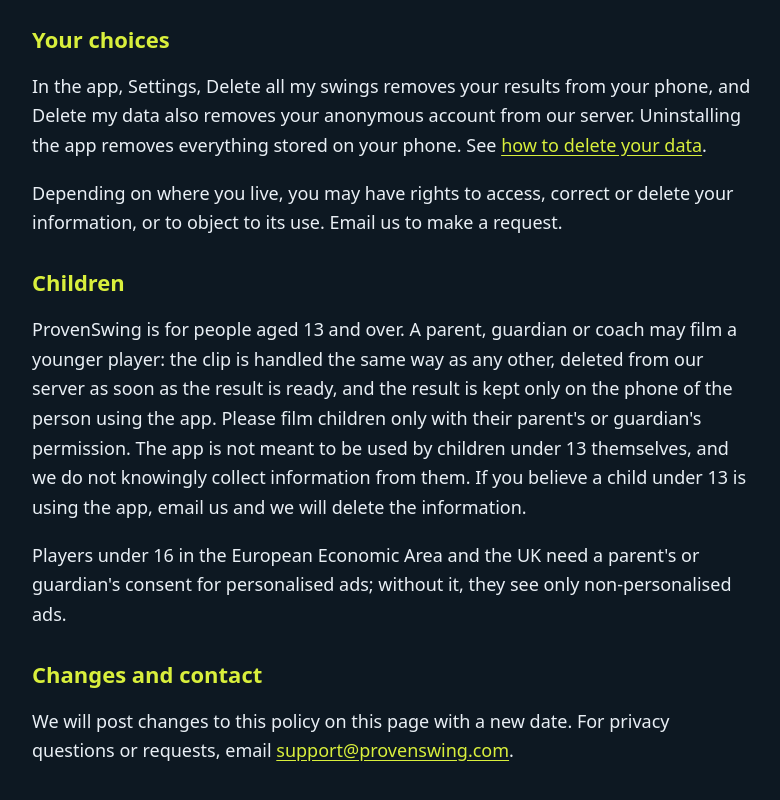
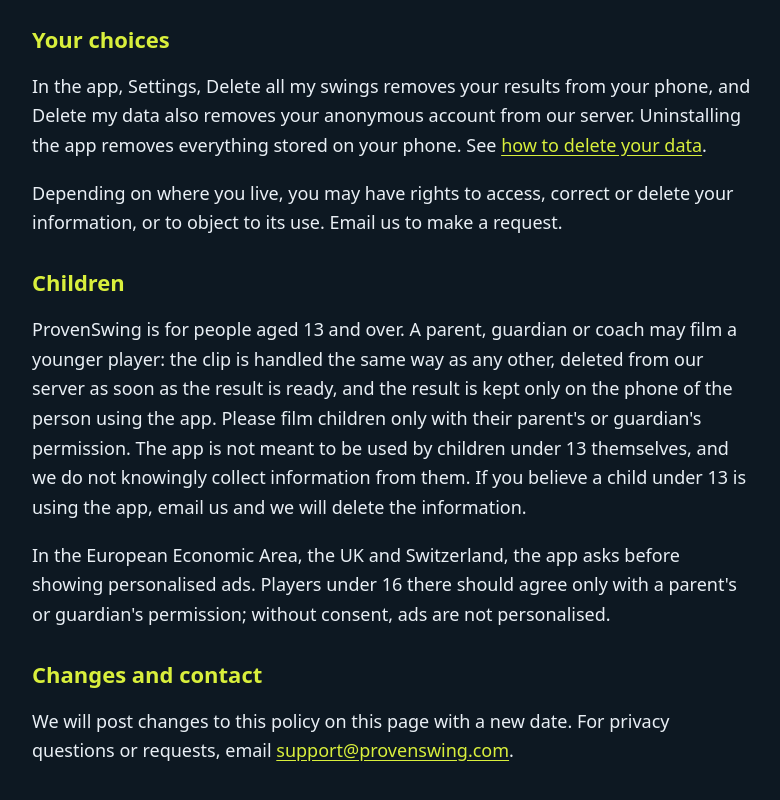
Before and after one commit to JohnnyQQian/provenswing-site, a plain HTML site: page privacy.html in a window 1280 px wide. Shown: the part 1916-2716 px from the top of the page, without its empty margins (248-1028 px from the left). Drawn offline with Linux system fonts and the light colour scheme.

Commit message:
Privacy: describe the consent form for under-16s as it works

```diff
--- a/privacy.html
+++ b/privacy.html
@@ -45,7 +45,7 @@
 
 <h2>Children</h2>
 <p>ProvenSwing is for people aged 13 and over. A parent, guardian or coach may film a younger player: the clip is handled the same way as any other, deleted from our server as soon as the result is ready, and the result is kept only on the phone of the person using the app. Please film children only with their parent's or guardian's permission. The app is not meant to be used by children under 13 themselves, and we do not knowingly collect information from them. If you believe a child under 13 is using the app, email us and we will delete the information.</p>
-<p>Players under 16 in the European Economic Area and the UK need a parent's or guardian's consent for personalised ads; without it, they see only non-personalised ads.</p>
+<p>In the European Economic Area, the UK and Switzerland, the app asks before showing personalised ads. Players under 16 there should agree only with a parent's or guardian's permission; without consent, ads are not personalised.</p>
 
 <h2>Changes and contact</h2>
 <p>We will post changes to this policy on this page with a new date. For privacy questions or requests, email <a href="mailto:support@provenswing.com">support@provenswing.com</a>.</p>
```
